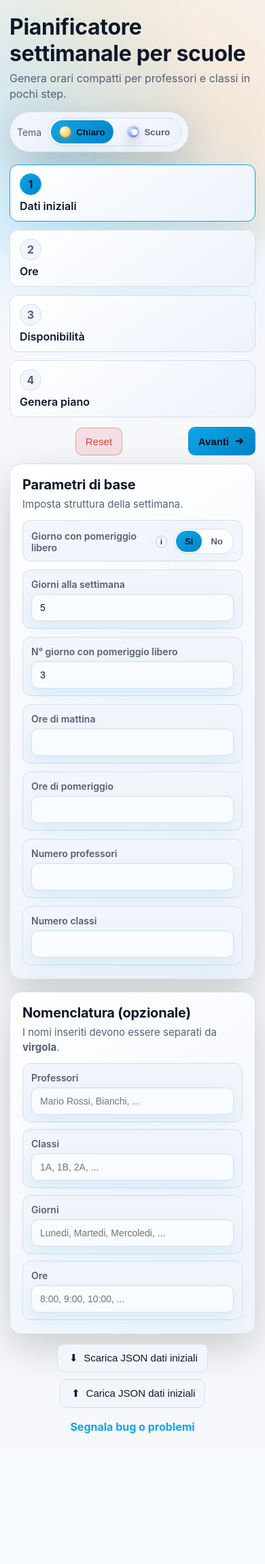
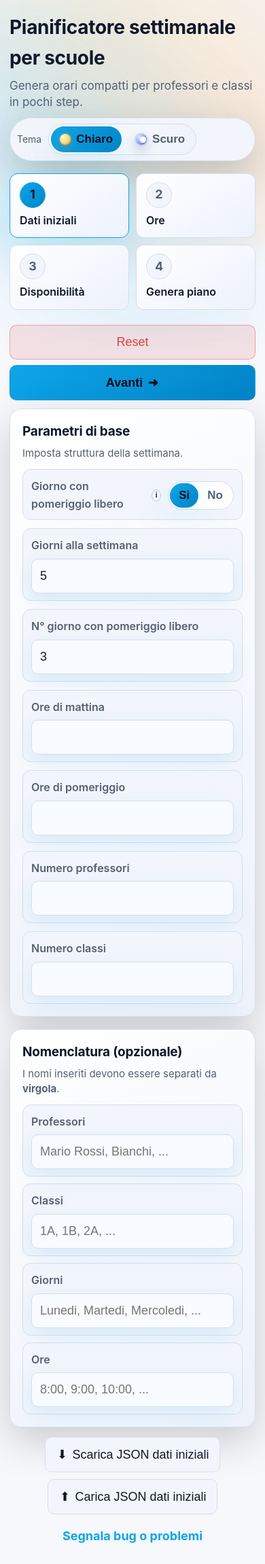
Before and after one commit to Skyxel/weekly-planner, a FastAPI app: page / in a window 390 px wide. Shown: the whole page at 68% size. Before the commit the page ends 2109 px from the top, so only its background shows below. Run offline with FastAPI, Linux system fonts and the light colour scheme.

Commit message:
modifiche app vista mobile

```diff
--- a/requirements.txt
+++ b/requirements.txt
@@ -5,3 +5,4 @@ matplotlib>=3.7,<4.0
 PuLP>=2.7,<3.0
 Jinja2>=3.1,<4.0
 pydantic>=2.6,<3.0
+gunicorn>=21.2,<22.0
--- a/web_frontend/static/css/styles.css
+++ b/web_frontend/static/css/styles.css
@@ -1040,14 +1040,25 @@ button,
   user-select: none;
 }
 
-@media (max-width: 720px) {
+@media (max-width: 900px) {
   body {
-    padding: 20px 14px 30px;
+    padding: 18px 14px 26px;
+    line-height: 1.6;
+    font-size: 18px;
+  }
+
+  h1 {
+    font-size: 28px;
+  }
+
+  .subtitle {
+    font-size: 17px;
   }
 
   .app-header-top {
     flex-direction: column;
     align-items: flex-start;
+    gap: 10px;
   }
 
   .header-actions {
@@ -1055,9 +1066,67 @@ button,
     justify-content: flex-start;
   }
 
+  .theme-switcher,
+  .mode-toggle {
+    width: 100%;
+  }
+
+  .mode-btn {
+    font-size: 17px;
+  }
+
+  .stepper {
+    grid-template-columns: repeat(auto-fit, minmax(170px, 1fr));
+    gap: 10px;
+  }
+
+  .step-label {
+    font-size: 16px;
+  }
+
+  .step-circle {
+    width: 38px;
+    height: 38px;
+    font-size: 18px;
+  }
+
+  .step-card {
+    padding: 18px;
+  }
+
+  .step-card-title {
+    font-size: 19px;
+  }
+
+  .step-card-subtitle {
+    font-size: 15px;
+  }
+
+  .nav-row {
+    flex-direction: column;
+    align-items: stretch;
+    gap: 8px;
+  }
+
   .nav-row-right,
   .nav-row-left {
     min-width: auto;
+    width: 100%;
+  }
+
+  .nav-row .btn {
+    width: 100%;
+    justify-content: center;
+  }
+
+  .btn {
+    font-size: 18px;
+    padding: 14px 15px;
+  }
+
+  .input {
+    font-size: 18px;
+    padding: 14px 12px;
   }
 
   .step-grid,
@@ -1065,7 +1134,17 @@ button,
     grid-template-columns: 1fr;
   }
 
+  .fields-grid,
   .fields-grid.two-cols {
     grid-template-columns: 1fr;
   }
+
+  .field-label {
+    font-size: 16px;
+  }
+
+  .field-hint,
+  .validation-msg {
+    font-size: 15px;
+  }
 }
```
Also changed, not shown: 1 other file.
